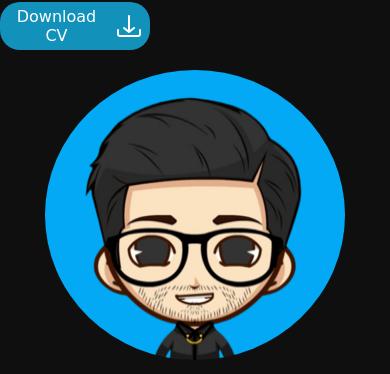
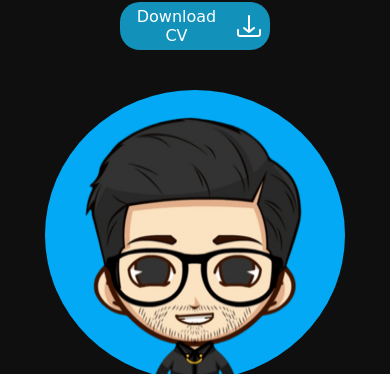
Before and after one commit to MarcospAntunes/Meu-Portfolio, a plain HTML site: page index.html in a window 390 px wide. Shown: the part 227-601 px from the top of the page. Drawn offline with Linux system fonts and the light colour scheme; a web font is replaced by a local one.

Commit message:
Melhorado responsividade do botão download

```diff
--- a/index.html
+++ b/index.html
@@ -46,7 +46,12 @@
             <div>
                 <h1>Olá, sou o <span>Marcos Antunes</span></h1>
                 <p>Desenvolvedor Front-end</p>
-                <a href="CV-Marcos_Paulo_Silva_Antunes.pdf" id="download" download>Download CV <img src="./assets/icons/downloadIcon.png" alt="Download"></a>
+                <div id="downloadContainer">
+                    <a href="CV-Marcos_Paulo_Silva_Antunes.pdf" id="download" download>
+                        Download CV
+                        <img src="./assets/icons/downloadIcon.png" alt="Download">
+                    </a>
+                </div>
             </div>
             <div id="myAvatarContainer">
                 <img src="./assets/images/myAvatar.png" alt="Marcos Antunes" id="myAvatar" class="myAvatar" loading="lazy">
--- a/styles/mobile.css
+++ b/styles/mobile.css
@@ -112,6 +112,10 @@
         margin-top: 180px;
     }
 
+    #downloadContainer {
+        width: 100% !important;
+    }
+
     #myAvatar {
         width: 300px;
         margin-top: 20px;
@@ -205,4 +209,8 @@
         display: block;
         margin: auto;
     }
+
+    #downloadContainer {
+        width: 100% !important;
+    }
 }
--- a/styles/style.css
+++ b/styles/style.css
@@ -130,11 +130,20 @@ hr {
 
 #apresentacao div{
   width: 500px;
+  margin-bottom: 10px;
 }
 
 #apresentacao p {
   color: rgb(140, 140, 140);
   font-size: 28px;
+}
+
+#downloadContainer {
+  width: 60% !important;
+  display: flex;
+  flex-direction: column;
+  justify-content: center;
+  align-items: center;
 }
 
 #download {
```
